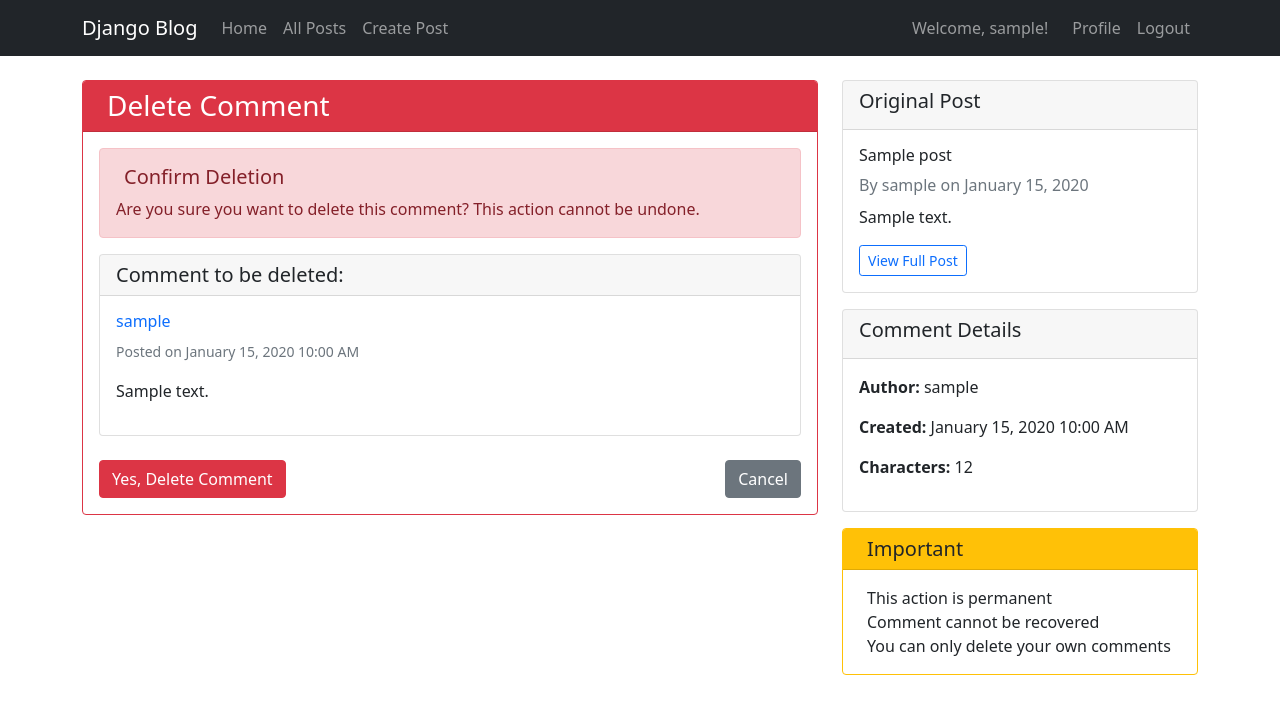
After one commit to beabzk/Alx_DjangoLearnLab, a Django app: page /comment/1/delete/ in a window 1280 px wide. The commit adds this page. Shown: the top 714 px of the page. Run offline with Django 5.2, Linux system fonts and the light colour scheme; a user stored in the database is signed in; tables that the repository leaves empty hold one stand-in row (values such as "Sample post").

Commit message:
3. Adding Comment Functionality to Blog Posts

```diff
--- a/django_blog/blog/models.py
+++ b/django_blog/blog/models.py
@@ -15,3 +15,17 @@ class Post(models.Model):
 
     def get_absolute_url(self):
         return reverse('blog:post-detail', kwargs={'pk': self.pk})
+
+
+class Comment(models.Model):
+    post = models.ForeignKey(Post, on_delete=models.CASCADE, related_name='comments')
+    author = models.ForeignKey(User, on_delete=models.CASCADE, related_name='comments')
+    content = models.TextField()
+    created_at = models.DateTimeField(auto_now_add=True)
+    updated_at = models.DateTimeField(auto_now=True)
+
+    class Meta:
+        ordering = ['created_at']
+
+    def __str__(self):
+        return f'Comment by {self.author.username} on {self.post.title}'
--- /dev/null
+++ b/django_blog/blog/templates/blog/delete_comment.html
@@ -0,0 +1,113 @@
+{% extends 'blog/base.html' %}
+
+{% block title %}Delete Comment{% endblock %}
+
+{% block content %}
+<div class="row">
+    <div class="col-md-8">
+        <div class="card border-danger">
+            <div class="card-header bg-danger text-white">
+                <h3 class="card-title mb-0">
+                    <i class="bi bi-exclamation-triangle me-2"></i>Delete Comment
+                </h3>
+            </div>
+            <div class="card-body">
+                <div class="alert alert-danger">
+                    <h5 class="alert-heading">
+                        <i class="bi bi-warning me-2"></i>Confirm Deletion
+                    </h5>
+                    <p class="mb-0">
+                        Are you sure you want to delete this comment? This action cannot be undone.
+                    </p>
+                </div>
+
+                <!-- Comment Preview -->
+                <div class="card">
+                    <div class="card-header">
+                        <h5 class="mb-0">Comment to be deleted:</h5>
+                    </div>
+                    <div class="card-body">
+                        <div class="comment-meta mb-3">
+                            <h6 class="text-primary">{{ comment.author.username }}</h6>
+                            <small class="text-muted">
+                                Posted on {{ comment.created_at|date:"F d, Y g:i A" }}
+                                {% if comment.updated_at != comment.created_at %}
+                                (edited {{ comment.updated_at|date:"F d, Y g:i A" }})
+                                {% endif %}
+                            </small>
+                        </div>
+
+                        <div class="comment-content">
+                            <p class="mb-0">{{ comment.content|linebreaks }}</p>
+                        </div>
+                    </div>
+                </div>
+
+                <form method="post" class="mt-4">
+                    {% csrf_token %}
+                    <div class="d-flex justify-content-between">
+                        <button type="submit" class="btn btn-danger">
+                            <i class="bi bi-trash"></i> Yes, Delete Comment
+                        </button>
+                        <a href="{% url 'blog:post-detail' comment.post.pk %}" class="btn btn-secondary">
+                            <i class="bi bi-arrow-left"></i> Cancel
+                        </a>
+                    </div>
+                </form>
+            </div>
+        </div>
+    </div>
+
+    <div class="col-md-4">
+        <!-- Original Post Summary -->
+        <div class="card">
+            <div class="card-header">
+                <h5>Original Post</h5>
+            </div>
+            <div class="card-body">
+                <h6 class="card-title">{{ comment.post.title }}</h6>
+                <p class="text-muted mb-2">
+                    By {{ comment.post.author.username }} on {{ comment.post.published_date|date:"F d, Y" }}
+                </p>
+                <p class="card-text">
+                    {{ comment.post.content|truncatewords:20 }}
+                </p>
+                <a href="{% url 'blog:post-detail' comment.post.pk %}" class="btn btn-outline-primary btn-sm">
+                    View Full Post
+                </a>
+            </div>
+        </div>
+
+        <!-- Comment Info -->
+        <div class="card mt-3">
+            <div class="card-header">
+                <h5>Comment Details</h5>
+            </div>
+            <div class="card-body">
+                <p><strong>Author:</strong> {{ comment.author.username }}</p>
+                <p><strong>Created:</strong> {{ comment.created_at|date:"F d, Y g:i A" }}</p>
+                {% if comment.updated_at != comment.created_at %}
+                <p><strong>Last Updated:</strong> {{ comment.updated_at|date:"F d, Y g:i A" }}</p>
+                {% endif %}
+                <p><strong>Characters:</strong> {{ comment.content|length }}</p>
+            </div>
+        </div>
+
+        <!-- Warning Info -->
+        <div class="card mt-3 border-warning">
+            <div class="card-header bg-warning text-dark">
+                <h5 class="mb-0">
+                    <i class="bi bi-info-circle me-2"></i>Important
+                </h5>
+            </div>
+            <div class="card-body">
+                <ul class="list-unstyled mb-0">
+                    <li><i class="bi bi-exclamation-circle text-danger me-2"></i>This action is permanent</li>
+                    <li><i class="bi bi-exclamation-circle text-danger me-2"></i>Comment cannot be recovered</li>
+                    <li><i class="bi bi-info-circle text-info me-2"></i>You can only delete your own comments</li>
+                </ul>
+            </div>
+        </div>
+    </div>
+</div>
+{% endblock %}
--- a/django_blog/blog/urls.py
+++ b/django_blog/blog/urls.py
@@ -10,6 +10,11 @@ urlpatterns = [
     path('post/new/', views.PostCreateView.as_view(), name='post-create'),
     path('post/<int:pk>/update/', views.PostUpdateView.as_view(), name='post-update'),
     path('post/<int:pk>/delete/', views.PostDeleteView.as_view(), name='post-delete'),
+    # Comment URLs
+    path('post/<int:post_id>/comments/new/', views.add_comment, name='add-comment'),
+    path('comment/<int:pk>/update/', views.CommentUpdateView.as_view(), name='comment-update'),
+    path('comment/<int:pk>/delete/', views.CommentDeleteView.as_view(), name='comment-delete'),
+    # Authentication URLs
     path('register/', views.RegisterView.as_view(), name='register'),
     path('login/', views.CustomLoginView.as_view(), name='login'),
     path('logout/', views.CustomLogoutView.as_view(), name='logout'),
--- a/django_blog/blog/views.py
+++ b/django_blog/blog/views.py
@@ -1,4 +1,4 @@
-from django.shortcuts import render, redirect
+from django.shortcuts import render, redirect, get_object_or_404
 from django.contrib.auth import login
 from django.contrib.auth.decorators import login_required
 from django.contrib.auth.mixins import LoginRequiredMixin, UserPassesTestMixin
@@ -6,8 +6,8 @@ from django.contrib.auth.views import LoginView, LogoutView
 from django.contrib import messages
 from django.views.generic import CreateView, ListView, DetailView, UpdateView, DeleteView
 from django.urls import reverse_lazy
-from .models import Post
-from .forms import CustomUserCreationForm, UserUpdateForm
+from .models import Post, Comment
+from .forms import CustomUserCreationForm, UserUpdateForm, CommentForm
 
 # Create your views here.
 
@@ -90,6 +90,12 @@ class PostDetailView(DetailView):
     template_name = 'blog/post_detail.html'
     context_object_name = 'post'
 
+    def get_context_data(self, **kwargs):
+        context = super().get_context_data(**kwargs)
+        context['comments'] = self.object.comments.all().order_by('created_at')
+        context['comment_form'] = CommentForm()
+        return context
+
 
 class PostCreateView(LoginRequiredMixin, CreateView):
     model = Post
@@ -136,3 +142,56 @@ class PostDeleteView(LoginRequiredMixin, UserPassesTestMixin, DeleteView):
     def delete(self, request, *args, **kwargs):
         messages.success(self.request, 'Your post has been deleted successfully!')
         return super().delete(request, *args, **kwargs)
+
+
+# Comment Views
+
+@login_required
+def add_comment(request, post_id):
+    post = get_object_or_404(Post, pk=post_id)
+    if request.method == 'POST':
+        form = CommentForm(request.POST)
+        if form.is_valid():
+            comment = form.save(commit=False)
+            comment.post = post
+            comment.author = request.user
+            comment.save()
+            messages.success(request, 'Your comment has been added successfully!')
+            return redirect('blog:post-detail', pk=post.pk)
+    else:
+        form = CommentForm()
+    return render(request, 'blog/add_comment.html', {'form': form, 'post': post})
+
+
+class CommentUpdateView(LoginRequiredMixin, UserPassesTestMixin, UpdateView):
+    model = Comment
+    form_class = CommentForm
+    template_name = 'blog/edit_comment.html'
+
+    def test_func(self):
+        comment = self.get_object()
+        return self.request.user == comment.author
+
+    def form_valid(self, form):
+        messages.success(self.request, 'Your comment has been updated successfully!')
+        return super().form_valid(form)
+
+    def get_success_url(self):
+        return reverse_lazy('blog:post-detail', kwargs={'pk': self.object.post.pk})
+
+
+class CommentDeleteView(LoginRequiredMixin, UserPassesTestMixin, DeleteView):
+    model = Comment
+    template_name = 'blog/delete_comment.html'
+    context_object_name = 'comment'
+
+    def test_func(self):
+        comment = self.get_object()
+        return self.request.user == comment.author
+
+    def delete(self, request, *args, **kwargs):
+        messages.success(self.request, 'Your comment has been deleted successfully!')
+        return super().delete(request, *args, **kwargs)
+
+    def get_success_url(self):
+        return reverse_lazy('blog:post-detail', kwargs={'pk': self.object.post.pk})
```
Also changed, not shown: django_blog/blog/forms.py (+23 -1 lines), django_blog/blog/templates/blog/add_comment.html (added, +104 -0 lines), django_blog/blog/templates/blog/edit_comment.html (added, +124 -0 lines), django_blog/blog/templates/blog/post_detail.html (+68 -0 lines), django_blog/blog/migrations/0002_comment.py (added).
